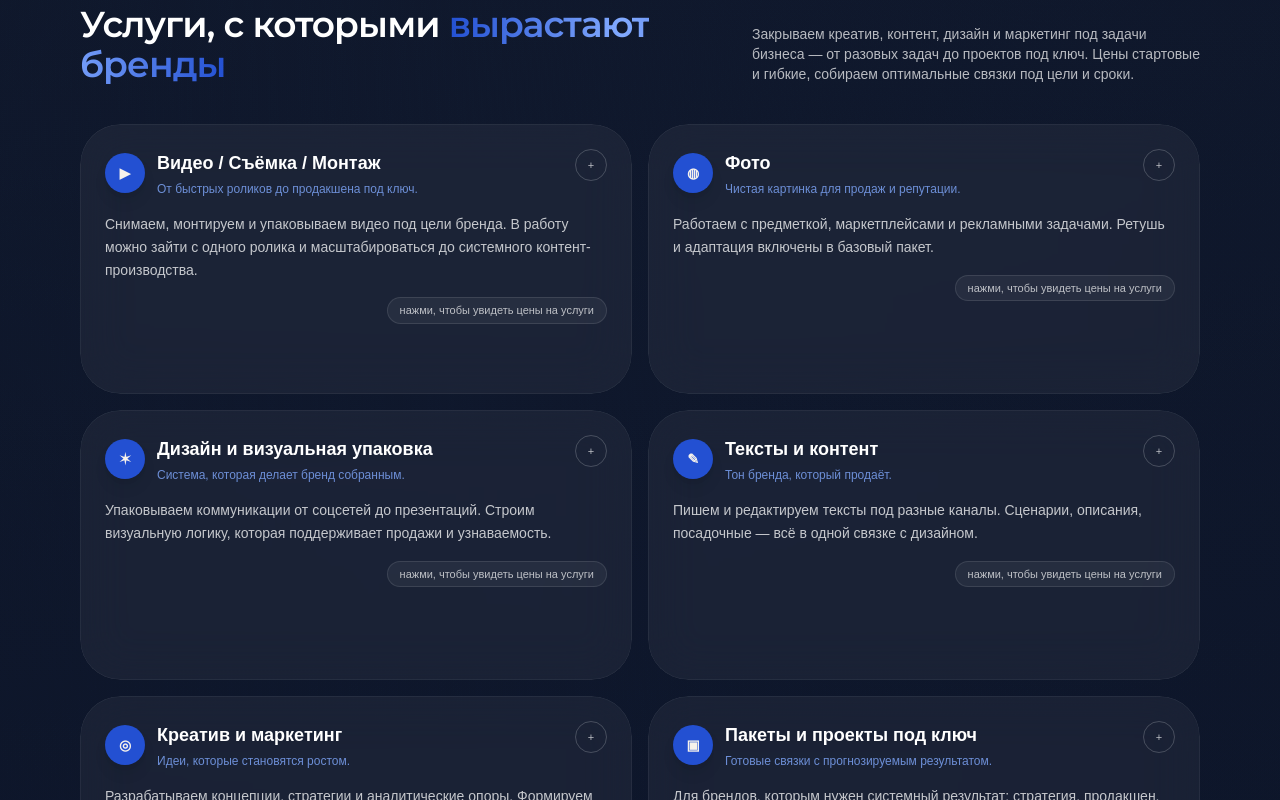
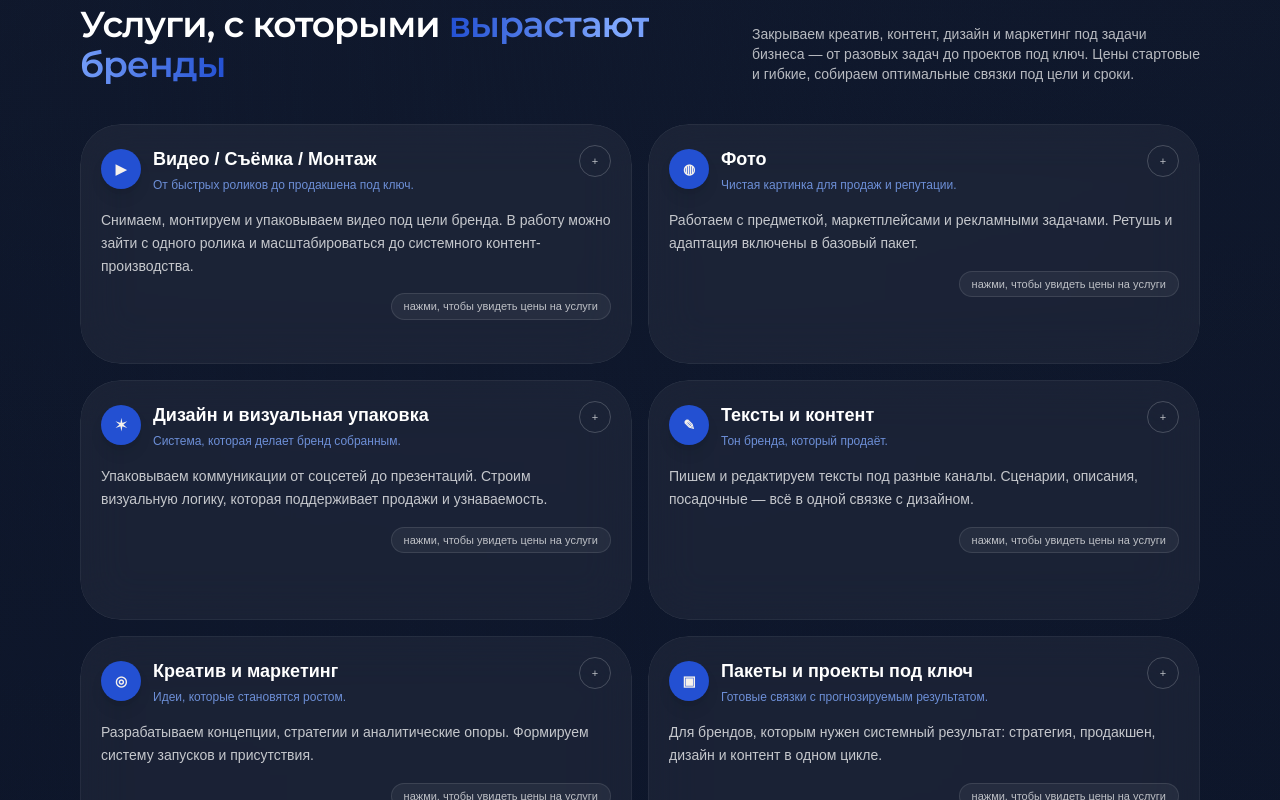
Before and after one commit to 11qq-ksa/hand-landing, a Next.js app: page / in a window 1280 px wide. Shown: the part 1340-2140 px from the top of the page. Built offline with nearby package versions, Linux system fonts and the light colour scheme; a web font is replaced by a local one.

Commit message:
Обнови карточки цен и анимацию

```diff
--- a/src/app/page.tsx
+++ b/src/app/page.tsx
@@ -435,7 +435,7 @@ export default function Page() {
                   className="relative overflow-hidden rounded-4xl"
                 >
                   <details
-                    className="price-card glass-panel rounded-4xl p-4 sm:p-5 md:p-6 group min-h-[250px] sm:min-h-[270px]"
+                    className="price-card glass-panel rounded-4xl p-3.5 sm:p-4 md:p-5 group min-h-[220px] sm:min-h-[240px]"
                     data-service
                     onToggle={handleServiceToggle}
                   >
```
